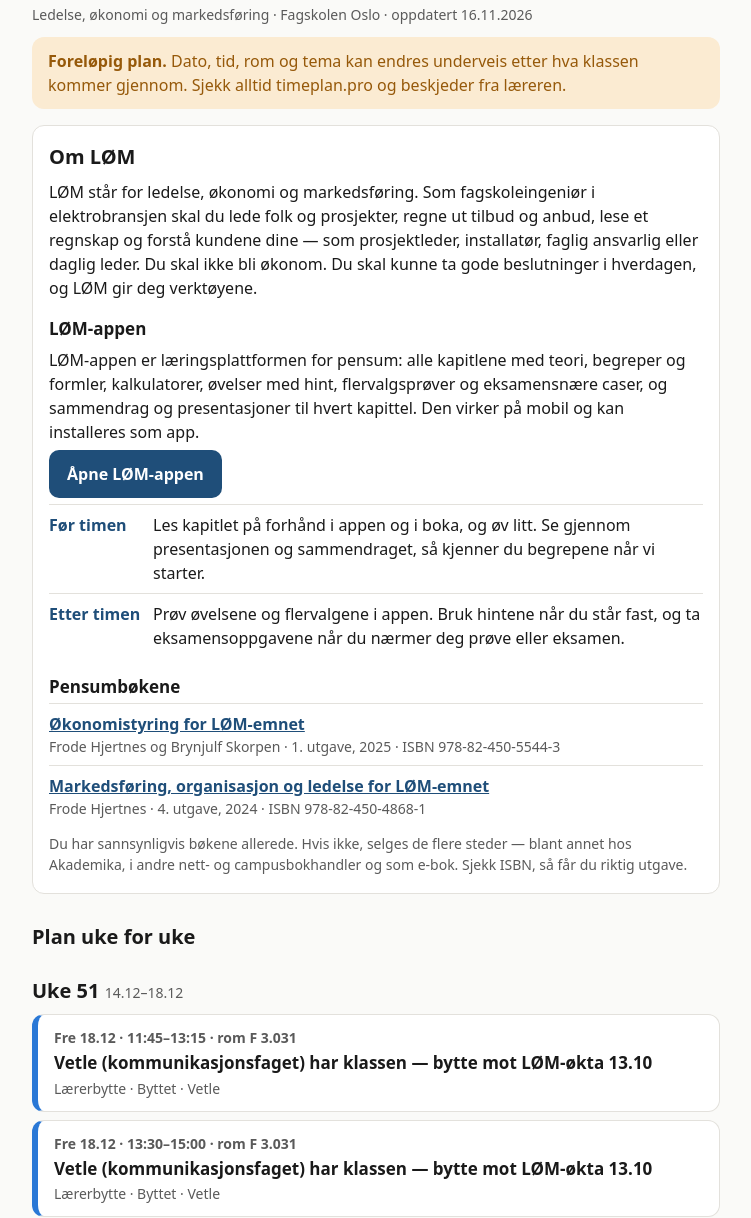
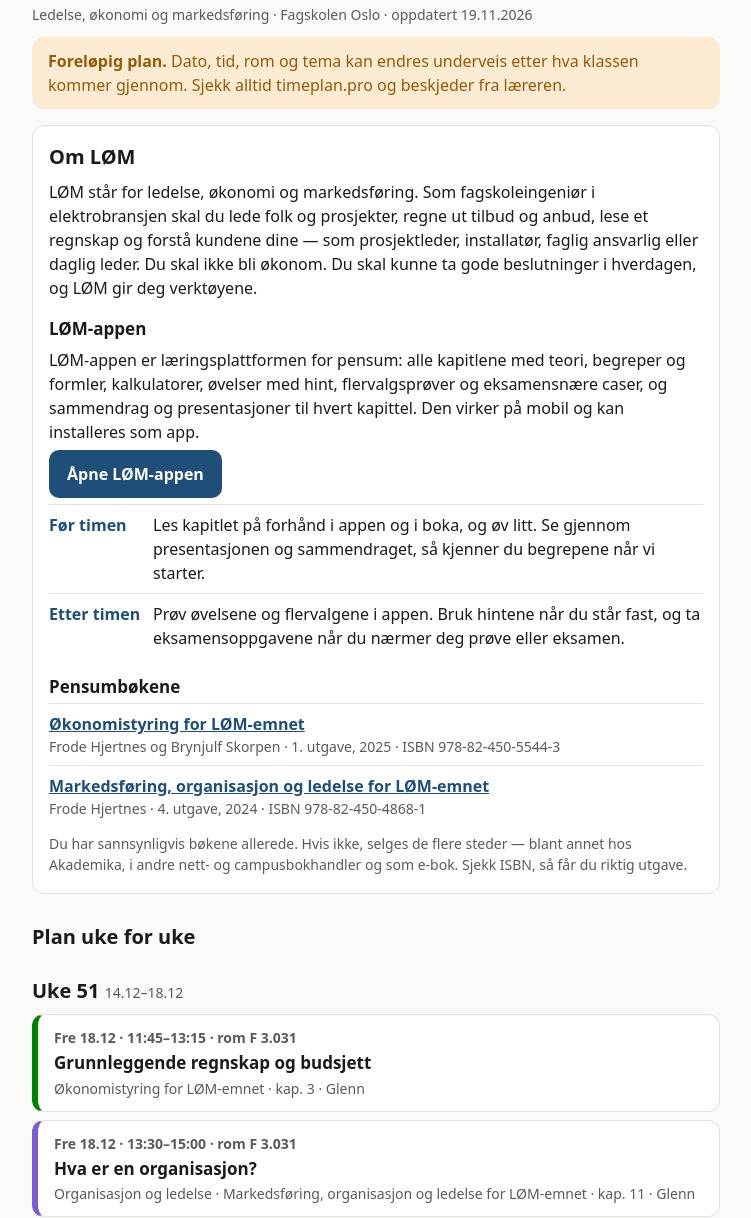
Before and after one commit to Truthseeker1968/lom-app, a plain HTML site: page studieplan/1ETE3.html in a window 1280 px wide. Shown: the part 111-1329 px from the top of the page, without its empty margins (264-1015 px from the left). Drawn offline with Linux system fonts and the light colour scheme.

Commit message:
Studieplaner oppdatert 19.11.2026 kl. 12.09 fra planleggeren (1ETE3)

```diff
--- a/studieplan/1ETE3.html
+++ b/studieplan/1ETE3.html
@@ -24,7 +24,7 @@ nav.topp{display:flex;justify-content:space-between;gap:12px;flex-wrap:wrap;marg
   article,.bok,.bruk,.varsel{break-inside:avoid}section h2{break-after:avoid}.om{break-inside:auto}
   a{color:var(--aksent);text-decoration:none}.om a[href]::after{content:" (" attr(href) ")";font-size:9pt;color:#444;word-break:break-all}}</style></head>
 
-<body><main><nav class="topp"><a href="./">← Alle studieplaner</a><a href="#" onclick="window.print();return false">Skriv ut / lagre som PDF</a></nav><h1>LØM — studieplan 1ETE3</h1><div class="m">Ledelse, økonomi og markedsføring · Fagskolen Oslo · oppdatert 16.11.2026</div>
+<body><main><nav class="topp"><a href="./">← Alle studieplaner</a><a href="#" onclick="window.print();return false">Skriv ut / lagre som PDF</a></nav><h1>LØM — studieplan 1ETE3</h1><div class="m">Ledelse, økonomi og markedsføring · Fagskolen Oslo · oppdatert 19.11.2026</div>
 <div class="varsel"><b>Foreløpig plan.</b> Dato, tid, rom og tema kan endres underveis etter hva klassen kommer gjennom. Sjekk alltid timeplan.pro og beskjeder fra læreren.</div>
 <section class="om"><h2>Om LØM</h2><p>LØM står for ledelse, økonomi og markedsføring. Som fagskoleingeniør i elektrobransjen skal du lede folk og prosjekter, regne ut tilbud og anbud, lese et regnskap og forstå kundene dine — som prosjektleder, installatør, faglig ansvarlig eller daglig leder. Du skal ikke bli økonom. Du skal kunne ta gode beslutninger i hverdagen, og LØM gir deg verktøyene.</p>
 <h3>LØM-appen</h3><p>LØM-appen er læringsplattformen for pensum: alle kapitlene med teori, begreper og formler, kalkulatorer, øvelser med hint, flervalgsprøver og eksamensnære caser, og sammendrag og presentasjoner til hvert kapittel. Den virker på mobil og kan installeres som app.</p><p><a class="knapp" href="https://truthseeker1968.github.io/lom-app/#/">Åpne LØM-appen</a></p>
@@ -32,5 +32,5 @@ nav.topp{display:flex;justify-content:space-between;gap:12px;flex-wrap:wrap;marg
 <h3>Pensumbøkene</h3><div class="bok"><a href="https://www.akademika.no/okonomistyring-lom-emnet/9788245055443">Økonomistyring for LØM-emnet</a><div class="m">Frode Hjertnes og Brynjulf Skorpen · 1. utgave, 2025 · ISBN 978-82-450-5544-3</div></div><div class="bok"><a href="https://www.akademika.no/okonomi-administrasjon-og-ledelse/markedsforing-organisasjon-og-ledelse-lom-emnet/9788245048681">Markedsføring, organisasjon og ledelse for LØM-emnet</a><div class="m">Frode Hjertnes · 4. utgave, 2024 · ISBN 978-82-450-4868-1</div></div>
 <p class="m">Du har sannsynligvis bøkene allerede. Hvis ikke, selges de flere steder — blant annet hos Akademika, i andre nett- og campusbokhandler og som e-bok. Sjekk ISBN, så får du riktig utgave.</p></section>
 <h2 style="margin-top:28px">Plan uke for uke</h2>
-<section><h2>Uke 51 <small>14.12–18.12</small></h2><article class="annet"><div class="t">Fre 18.12 · 11:45–13:15 · rom F 3.031</div><div class="n">Vetle (kommunikasjonsfaget) har klassen — bytte mot LØM-økta 13.10</div><div class="m">Lærerbytte · Byttet · Vetle</div></article><article class="annet"><div class="t">Fre 18.12 · 13:30–15:00 · rom F 3.031</div><div class="n">Vetle (kommunikasjonsfaget) har klassen — bytte mot LØM-økta 13.10</div><div class="m">Lærerbytte · Byttet · Vetle</div></article></section><section><h2>Uke 52 <small>21.12–25.12</small> <span class="fri">Juleferie · 1. juledag</span></h2><p class="tom">Ingen LØM denne uka.</p></section><section><h2>Uke 53 <small>28.12–01.01</small> <span class="fri">Juleferie · 1. nyttårsdag</span></h2><p class="tom">Ingen LØM denne uka.</p></section><section><h2>Uke 3 <small>18.01–22.01</small></h2><article class="annet"><div class="t">Fre 22.01 · 08:00–09:30 · rom F 3.031</div><div class="n">Prosjektperiode Off Grid (LØM ikke i prosjektet) — veiledning etter behov</div><div class="m">Prosjekt · Veiledning · Glenn</div></article><article class="annet"><div class="t">Fre 22.01 · 09:45–11:15 · rom F 3.031</div><div class="n">Prosjektperiode Off Grid (LØM ikke i prosjektet) — veiledning etter behov</div><div class="m">Prosjekt · Veiledning · Glenn</div></article></section>
+<section><h2>Uke 51 <small>14.12–18.12</small></h2><article class="oko"><div class="t">Fre 18.12 · 11:45–13:15 · rom F 3.031</div><div class="n">Grunnleggende regnskap og budsjett</div><div class="m">Økonomistyring for LØM-emnet · kap. 3 · Glenn</div></article><article class="org"><div class="t">Fre 18.12 · 13:30–15:00 · rom F 3.031</div><div class="n">Hva er en organisasjon?</div><div class="m">Organisasjon og ledelse · Markedsføring, organisasjon og ledelse for LØM-emnet · kap. 11 · Glenn</div></article></section><section><h2>Uke 52 <small>21.12–25.12</small> <span class="fri">Juleferie · 1. juledag</span></h2><p class="tom">Ingen LØM denne uka.</p></section><section><h2>Uke 53 <small>28.12–01.01</small> <span class="fri">Juleferie · 1. nyttårsdag</span></h2><p class="tom">Ingen LØM denne uka.</p></section><section><h2>Uke 3 <small>18.01–22.01</small></h2><article class="annet"><div class="t">Fre 22.01 · 08:00–09:30 · rom F 3.031</div><div class="n">Prosjektperiode Off Grid (LØM ikke i prosjektet) — veiledning etter behov</div><div class="m">Prosjekt · Veiledning · Glenn</div></article><article class="annet"><div class="t">Fre 22.01 · 09:45–11:15 · rom F 3.031</div><div class="n">Prosjektperiode Off Grid (LØM ikke i prosjektet) — veiledning etter behov</div><div class="m">Prosjekt · Veiledning · Glenn</div></article></section>
 <footer>Fargekanten viser hovedtema: grønn = økonomistyring, lilla = organisasjon og ledelse, oransje = markedsføring, blå = prosjekt, repetisjon og eksamen. Gul = frist.</footer></main></body></html>
```
